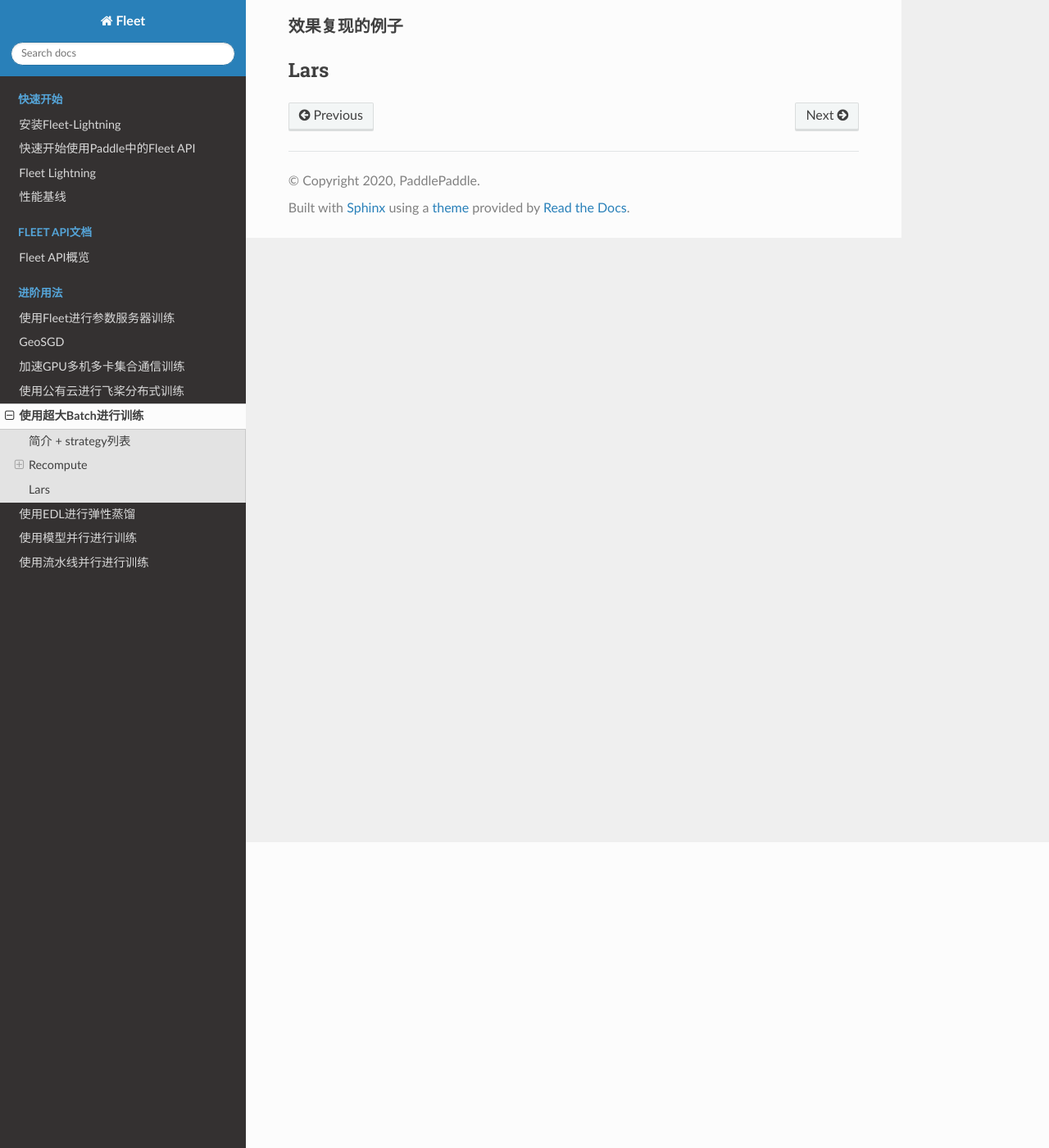
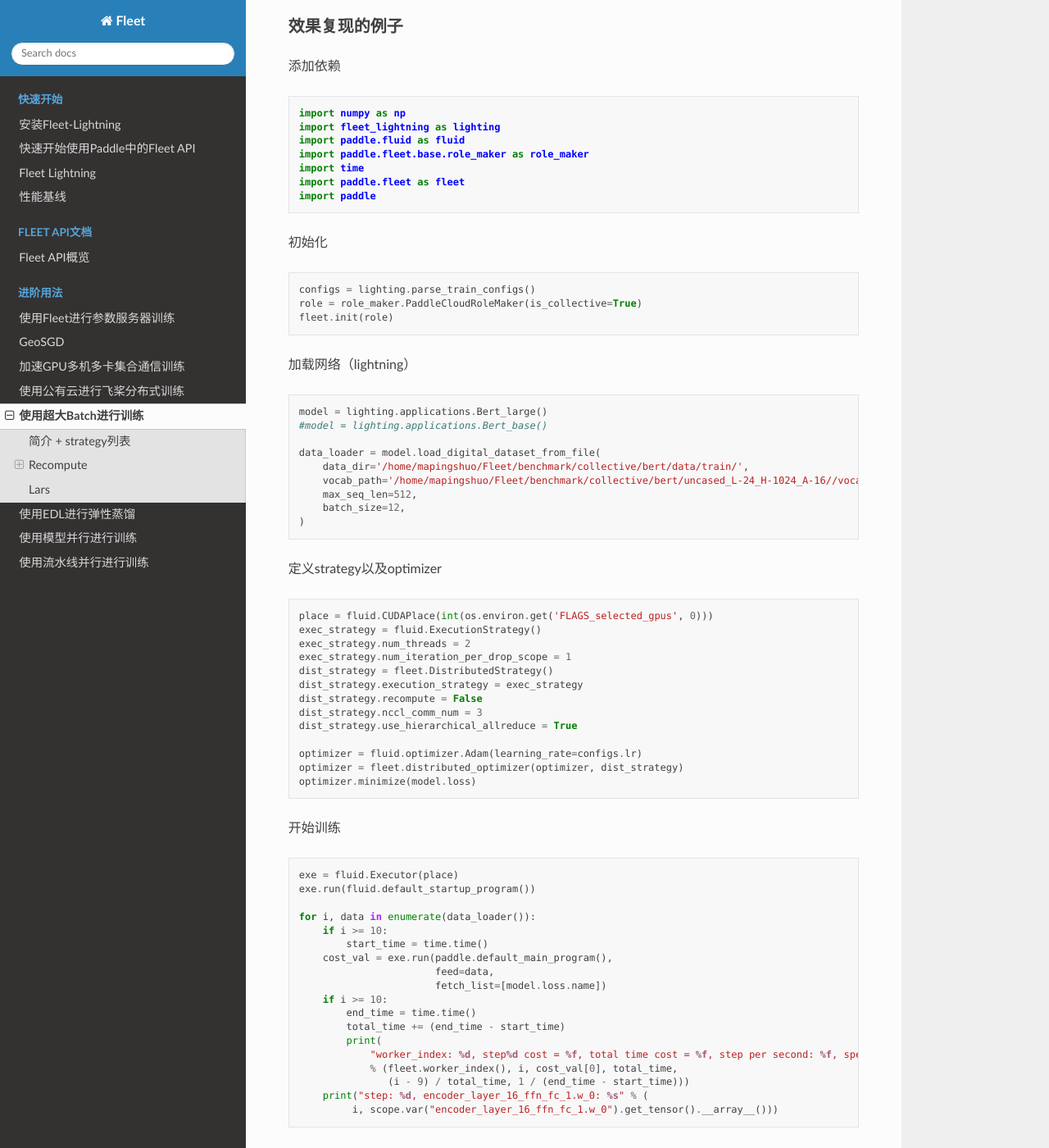
Before and after one commit to qjing666/FleetDoc, a Sphinx documentation site: the page built from docs/source/paddle_fleet/fleet_large_batch_training_techniques_cn.md, in a window 1280 px wide and 1400 px high, scrolled down 373 px. Shown: the whole window at 82% size. Built offline with Sphinx 7.4.7 and the Read the Docs theme 2.0.0, drawn with Linux system fonts in a browser that asks for light colours; pages that are not in the unit, such as notebooks, are missing from menus.

Commit message:
update doc

````diff
--- a/docs/source/paddle_fleet/fleet_large_batch_training_techniques_cn.md
+++ b/docs/source/paddle_fleet/fleet_large_batch_training_techniques_cn.md
@@ -9,6 +9,73 @@
 ### Recompute 效果
 
 ### 效果复现的例子
+添加依赖
+
+```
+import numpy as np
+import fleet_lightning as lighting
+import paddle.fluid as fluid
+import paddle.fleet.base.role_maker as role_maker
+import time
+import paddle.fleet as fleet
+import paddle
+```
+初始化
+```
+configs = lighting.parse_train_configs()
+role = role_maker.PaddleCloudRoleMaker(is_collective=True)
+fleet.init(role)
+```
+加载网络（lightning）
+```
+model = lighting.applications.Bert_large()
+#model = lighting.applications.Bert_base()
+
+data_loader = model.load_digital_dataset_from_file(
+    data_dir='/home/mapingshuo/Fleet/benchmark/collective/bert/data/train/',
+    vocab_path='/home/mapingshuo/Fleet/benchmark/collective/bert/uncased_L-24_H-1024_A-16//vocab.txt',
+    max_seq_len=512,
+    batch_size=12,
+)
+```
+定义strategy以及optimizer
+
+```
+place = fluid.CUDAPlace(int(os.environ.get('FLAGS_selected_gpus', 0)))
+exec_strategy = fluid.ExecutionStrategy()
+exec_strategy.num_threads = 2
+exec_strategy.num_iteration_per_drop_scope = 1
+dist_strategy = fleet.DistributedStrategy()
+dist_strategy.execution_strategy = exec_strategy
+dist_strategy.recompute = False
+dist_strategy.nccl_comm_num = 3
+dist_strategy.use_hierarchical_allreduce = True
+
+optimizer = fluid.optimizer.Adam(learning_rate=configs.lr)
+optimizer = fleet.distributed_optimizer(optimizer, dist_strategy)
+optimizer.minimize(model.loss)
+```
+开始训练
+```
+exe = fluid.Executor(place)
+exe.run(fluid.default_startup_program())
+
+for i, data in enumerate(data_loader()):
+    if i >= 10:
+        start_time = time.time()
+    cost_val = exe.run(paddle.default_main_program(),
+                       feed=data,
+                       fetch_list=[model.loss.name])
+    if i >= 10:
+        end_time = time.time()
+        total_time += (end_time - start_time)
+        print(
+            "worker_index: %d, step%d cost = %f, total time cost = %f, step per second: %f, speed: %f"
+            % (fleet.worker_index(), i, cost_val[0], total_time,
+               (i - 9) / total_time, 1 / (end_time - start_time)))
+    print("step: %d, encoder_layer_16_ffn_fc_1.w_0: %s" % (
+         i, scope.var("encoder_layer_16_ffn_fc_1.w_0").get_tensor().__array__()))
+```
 
 
 ## Lars
````
